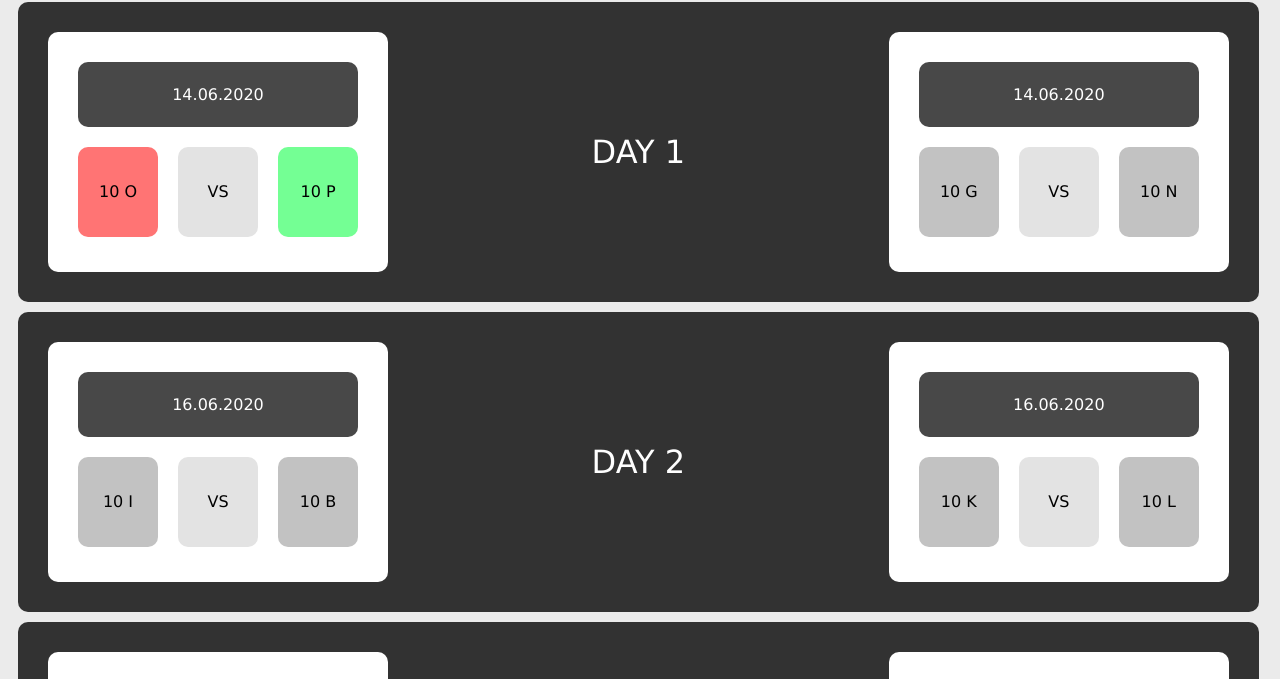
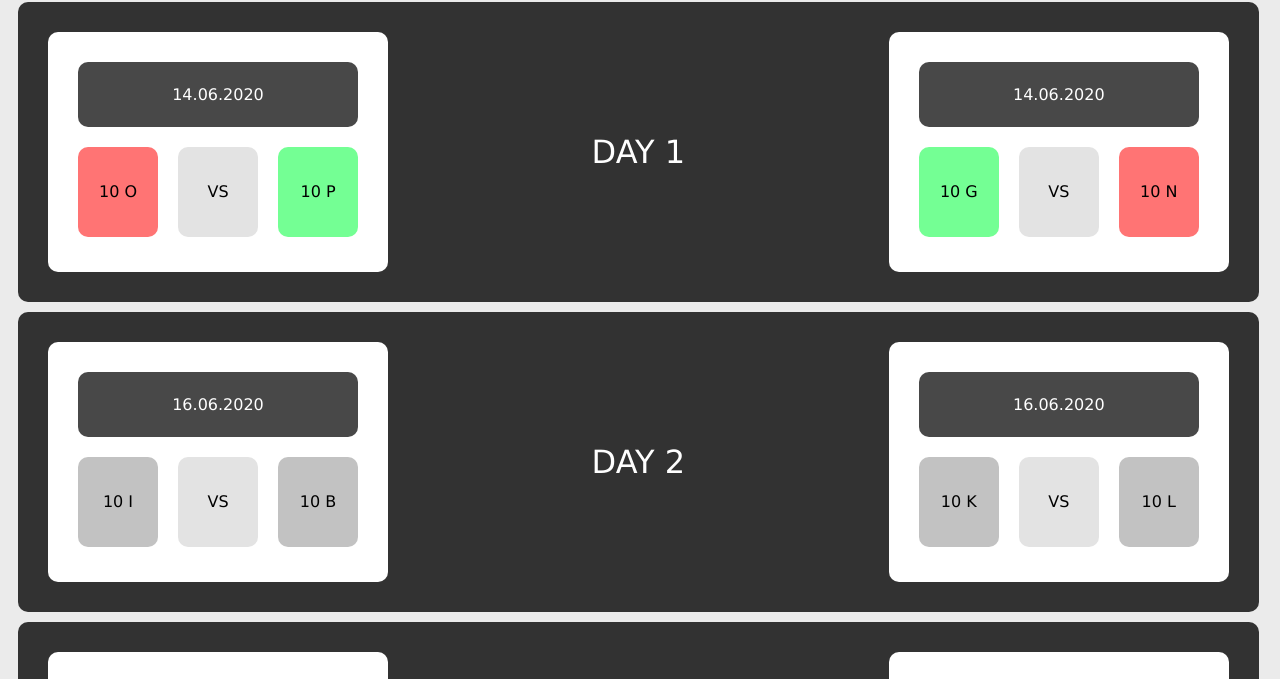
Before and after one commit to AbinavPallathoor/InterClassFootball-Brackets, a plain HTML site: page index.html in a window 1280 px wide. Shown: the part 65-744 px from the top of the page. Drawn offline with Linux system fonts and the light colour scheme.

Commit message:
Update index.html

```diff
--- a/index.html
+++ b/index.html
@@ -32,9 +32,9 @@
             </div>
 
             <div class="sections">
-                <div class="section-left">10 G</div>
+                <div class="section-left winner">10 G</div>
                 <div class="section-right vs">VS</div>
-                <div class="section-right">10 N</div>
+                <div class="section-right looser">10 N</div>
             </div>
 
         </div>
```
